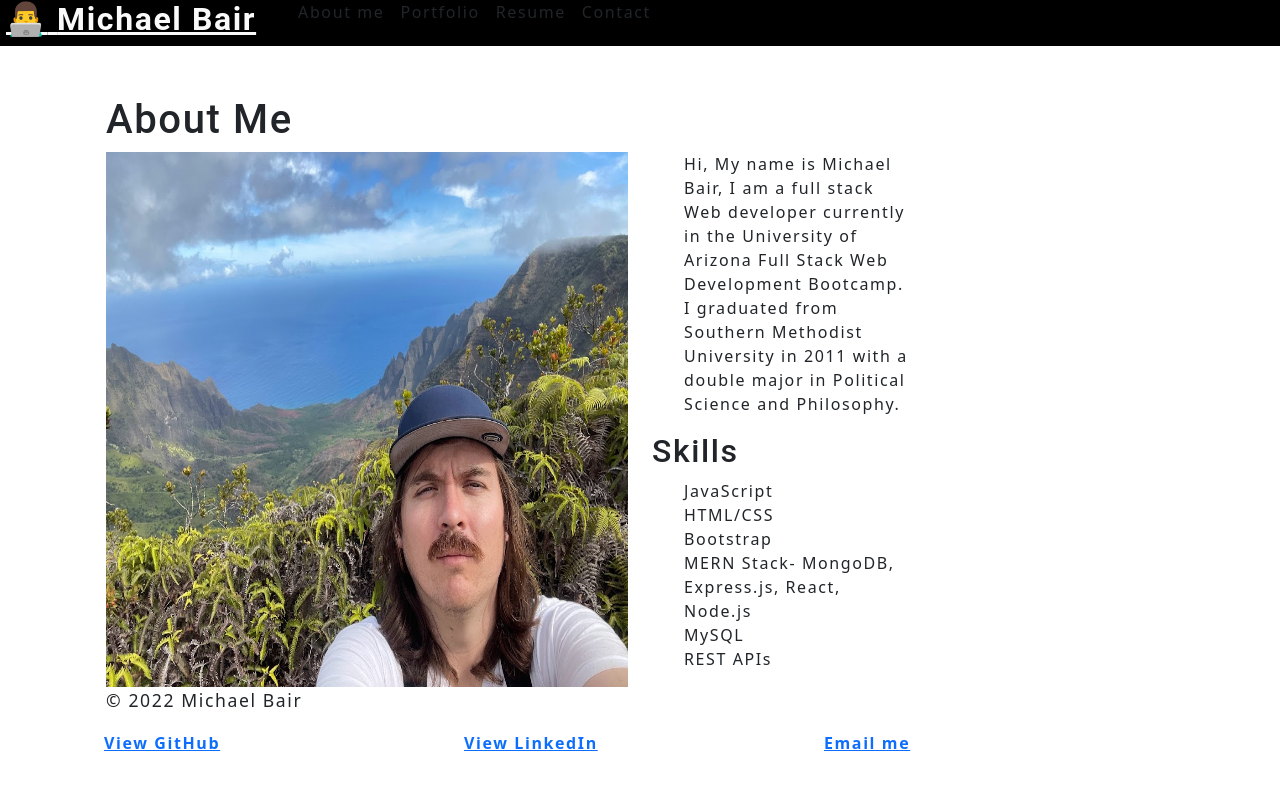
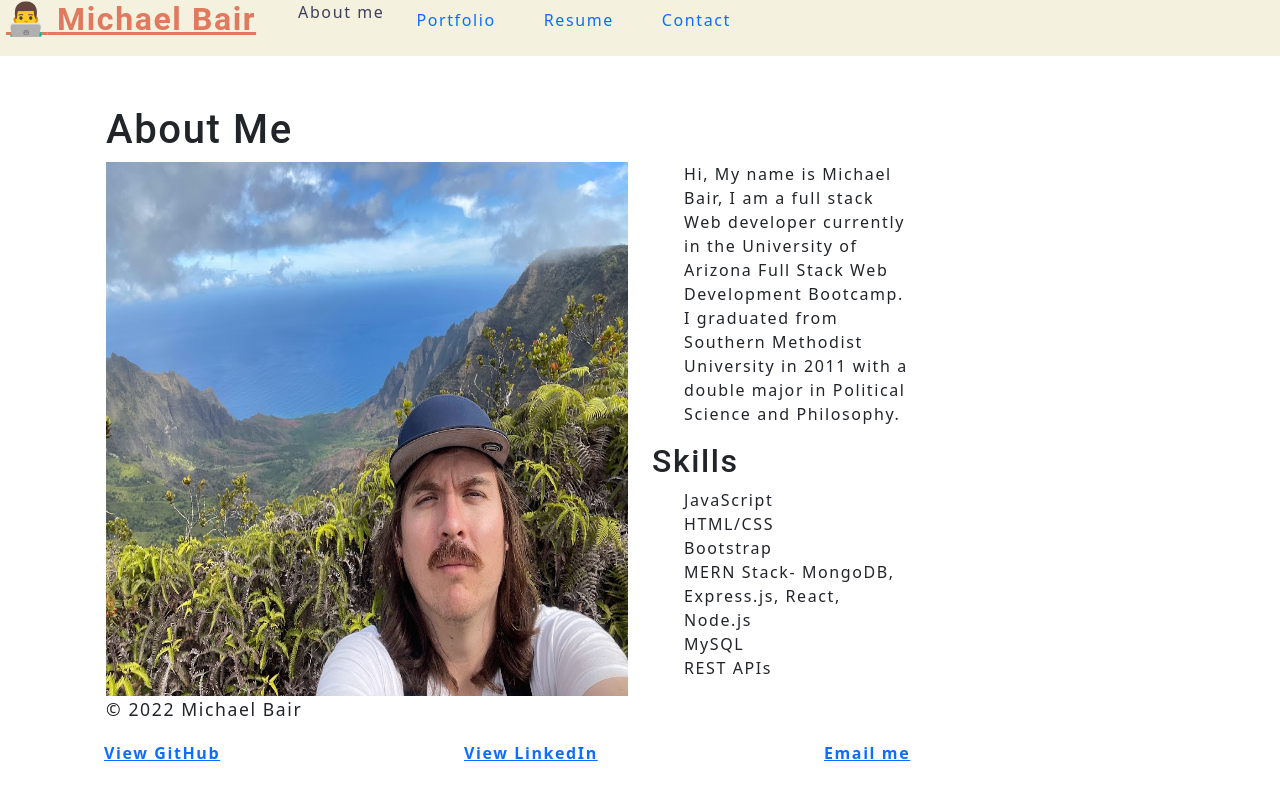
Before and after one commit to mbair87/react-portfolio, a React (Create React App) app: page / in a window 1280 px wide. Shown: the top 800 px of the page. Built offline with nearby package versions, Linux system fonts and the light colour scheme.

Commit message:
updated colors, updated nav to highlight current page

```diff
--- a/src/App.css
+++ b/src/App.css
@@ -43,3 +43,7 @@
   height: 100px;
   object-fit: cover;
 }
+
+.nav-link {
+  color: #f1faee;
+}
--- a/src/components/Nav/index.js
+++ b/src/components/Nav/index.js
@@ -15,22 +15,22 @@ function Nav(props) {
       </h2>
       <nav>
         <ul className="flex-row">
-          <li className="mx-2">
+        <li className={(currentLink==='About' ? "mx-2 link navActive": "mx-2 nav-link")}>
              <span onClick={() => setCurrentLink("About")}>
               About me
             </span>
           </li>
-          <li className="mx-2">
+          <li className={(currentLink==='Portfolio' ? "mx-2 link navActive": "mx-2 nav-link")}>
               <span onClick={() => setCurrentLink("Portfolio")}>
               Portfolio
             </span>
           </li>
-          <li className="mx-2">
+          <li className={(currentLink==='Resume' ? "mx-2 link navActive": "mx-2 nav-link")}>
              <span onClick={() => setCurrentLink("Resume")}>
               Resume
             </span>
           </li>
-          <li className="mx-2">
+          <li className={(currentLink==='Contact' ? "mx-2 link navActive": "mx-2 nav-link")}>
              <span onClick={() => setCurrentLink("Contact")}>
               Contact
             </span>
--- a/src/index.css
+++ b/src/index.css
@@ -92,11 +92,11 @@ a:hover {
 }
 
 header {
-  background: var(--dark);
+  background: #f4f1de;
 }
 
 header a {
-  color: var(--light);
+  color: #e07a5f;
 }
 
 button {
@@ -291,5 +291,9 @@ a {
 }
 
 .navActive {
-  color: var(--secondary);
+  color: #3d405b;
 }
+
+.nav-link {
+  color: #81b29a;
+}
```
